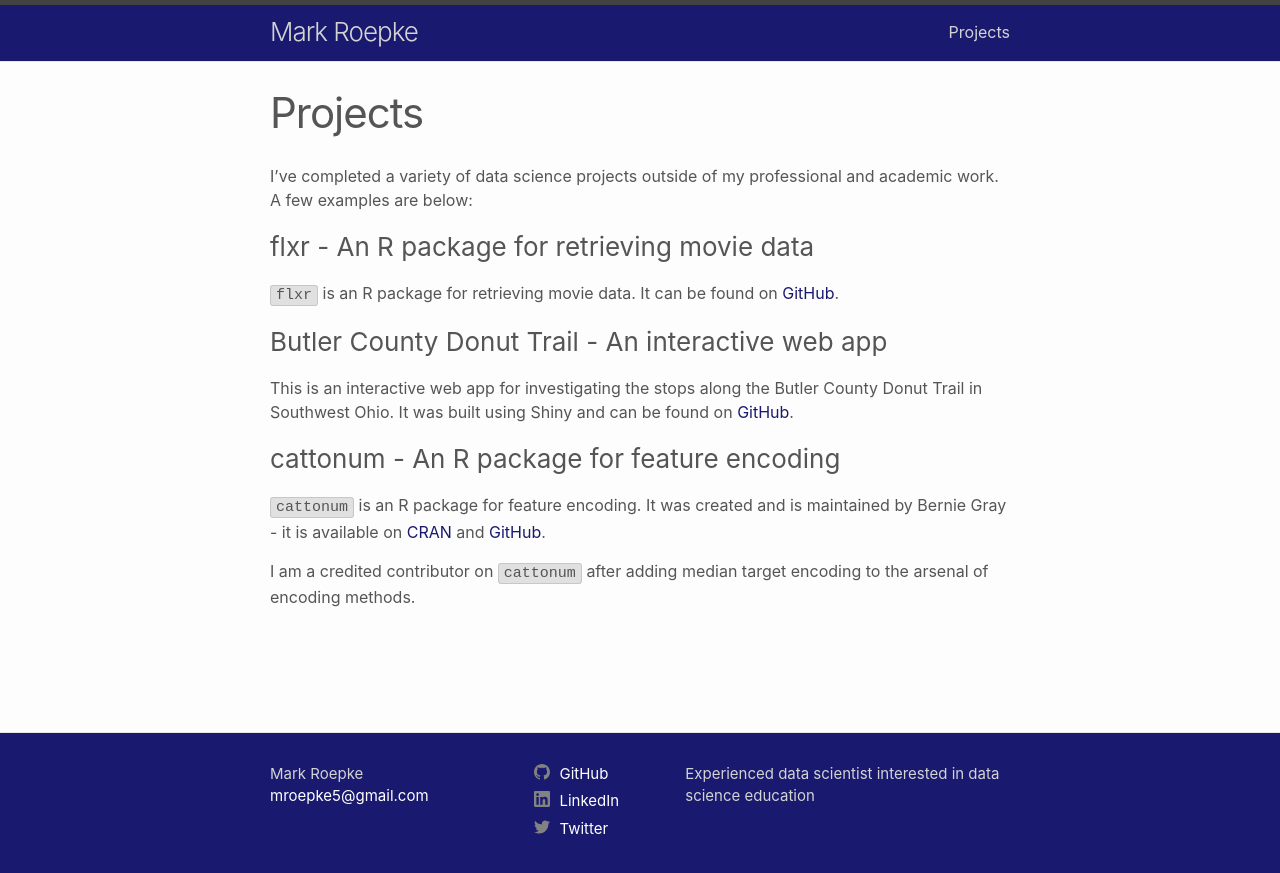
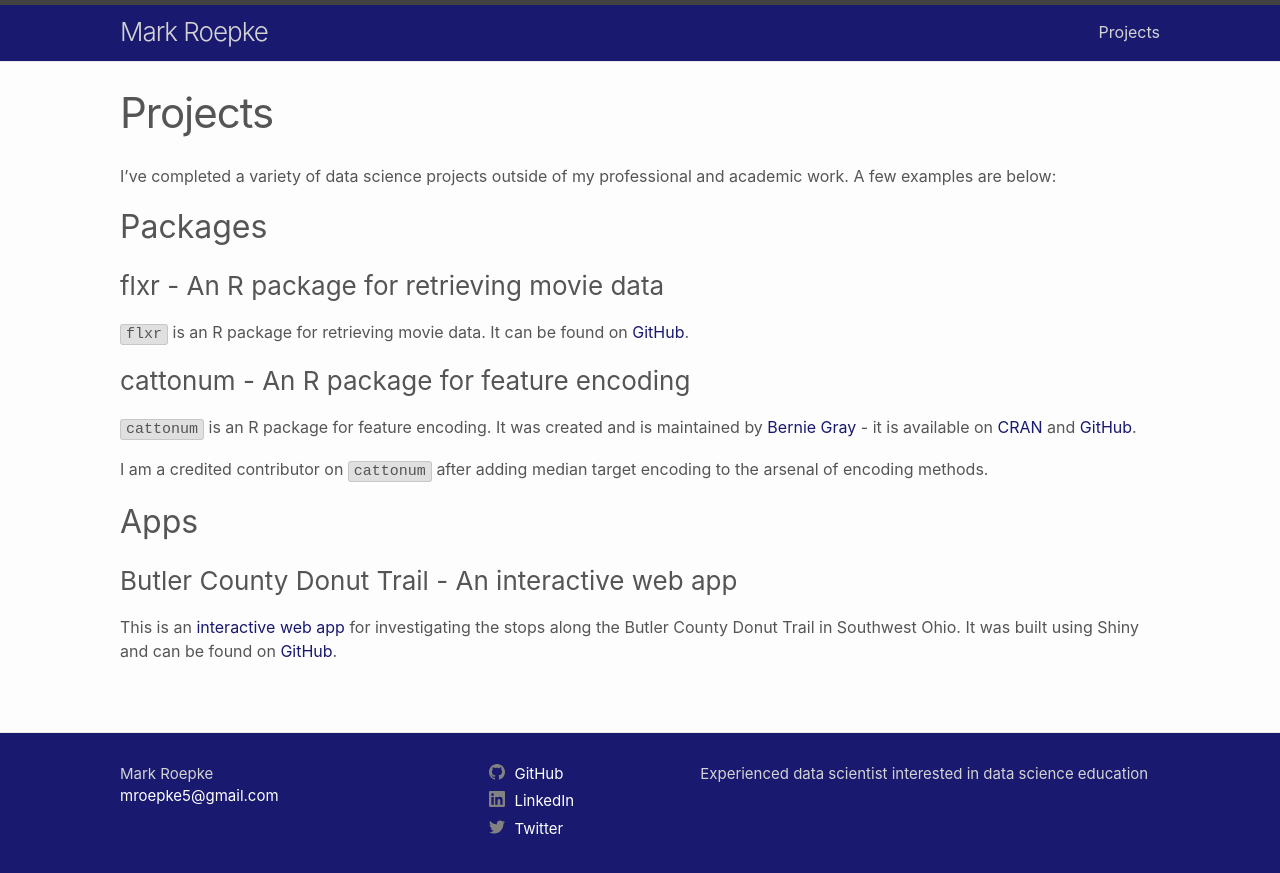
Before and after one commit to markroepke/my-site, a Jekyll site: the page built from projects.md, in a window 1280 px wide. Shown: the top 873 px of the page. Built offline with Jekyll 4.4.1, drawn with Linux system fonts in a browser that asks for light colours.

Commit message:
Page width, projects, and social changes

```diff
--- a/_includes/social.html
+++ b/_includes/social.html
@@ -2,12 +2,12 @@
   {%- if site.dribbble_username -%}<li><a href="https://dribbble.com/{{ site.dribbble_username| cgi_escape | escape }}"><svg class="svg-icon"><use xlink:href="{{ '/assets/minima-social-icons.svg#dribbble' | relative_url }}"></use></svg> <span class="username">{{ site.dribbble_username| escape }}</span></a></li>{%- endif -%}
   {%- if site.facebook_username -%}<li><a href="https://www.facebook.com/{{ site.facebook_username| cgi_escape | escape }}"><svg class="svg-icon"><use xlink:href="{{ '/assets/minima-social-icons.svg#facebook' | relative_url }}"></use></svg> <span class="username">{{ site.facebook_username| escape }}</span></a></li>{%- endif -%}
   {%- if site.flickr_username -%}<li><a href="https://www.flickr.com/photos/{{ site.flickr_username| cgi_escape | escape }}"><svg class="svg-icon"><use xlink:href="{{ '/assets/minima-social-icons.svg#flickr' | relative_url }}"></use></svg> <span class="username">{{ site.flickr_username| escape }}</span></a></li>{%- endif -%}
-  {%- if site.github_username -%}<li><a href="https://github.com/{{ site.github_username| cgi_escape | escape }}"><svg class="svg-icon"><use xlink:href="{{ '/assets/minima-social-icons.svg#github' | relative_url }}"></use></svg> <span class="username">{{ "GitHub"| escape }}</span></a></li>{%- endif -%}
+  {%- if site.github_username -%}<li><a target="_blank" href="https://github.com/{{ site.github_username| cgi_escape | escape }}"><svg class="svg-icon"><use xlink:href="{{ '/assets/minima-social-icons.svg#github' | relative_url }}"></use></svg> <span class="username">{{ "GitHub"| escape }}</span></a></li>{%- endif -%}
   {%- if site.instagram_username -%}<li><a href="https://instagram.com/{{ site.instagram_username| cgi_escape | escape }}"><svg class="svg-icon"><use xlink:href="{{ '/assets/minima-social-icons.svg#instagram' | relative_url }}"></use></svg> <span class="username">{{ site.instagram_username| escape }}</span></a></li>{%- endif -%}
-  {%- if site.linkedin_username -%}<li><a href="https://www.linkedin.com/in/{{ site.linkedin_username| cgi_escape | escape }}"><svg class="svg-icon"><use xlink:href="{{ '/assets/minima-social-icons.svg#linkedin' | relative_url }}"></use></svg> <span class="username">{{ "LinkedIn"| escape }}</span></a></li>{%- endif -%}
+  {%- if site.linkedin_username -%}<li><a target="_blank" href="https://www.linkedin.com/in/{{ site.linkedin_username| cgi_escape | escape }}"><svg class="svg-icon"><use xlink:href="{{ '/assets/minima-social-icons.svg#linkedin' | relative_url }}"></use></svg> <span class="username">{{ "LinkedIn"| escape }}</span></a></li>{%- endif -%}
   {%- if site.pinterest_username -%}<li><a href="https://www.pinterest.com/{{ site.pinterest_username| cgi_escape | escape }}"><svg class="svg-icon"><use xlink:href="{{ '/assets/minima-social-icons.svg#pinterest' | relative_url }}"></use></svg> <span class="username">{{ site.pinterest_username| escape }}</span></a></li>{%- endif -%}
   {%- for mst in site.mastodon -%}{%- if mst.username and mst.instance -%}<li><a href="https://{{ mst.instance| cgi_escape | escape}}/@{{mst.username}}"><svg class="svg-icon"><use xlink:href="{{ '/assets/minima-social-icons.svg#mastodon' | relative_url }}"></use></svg> <span class="username">{{ mst.username|escape }}</span></a></li>{%- endif -%}{%- endfor -%}
-  {%- if site.twitter_username -%}<li><a href="https://www.twitter.com/{{ site.twitter_username| cgi_escape | escape }}"><svg class="svg-icon"><use xlink:href="{{ '/assets/minima-social-icons.svg#twitter' | relative_url }}"></use></svg> <span class="username">{{ "Twitter"| escape }}</span></a></li>{%- endif -%}
+  {%- if site.twitter_username -%}<li><a target="_blank" href="https://www.twitter.com/{{ site.twitter_username| cgi_escape | escape }}"><svg class="svg-icon"><use xlink:href="{{ '/assets/minima-social-icons.svg#twitter' | relative_url }}"></use></svg> <span class="username">{{ "Twitter"| escape }}</span></a></li>{%- endif -%}
   {%- if site.youtube_username -%}<li><a href="https://youtube.com/{{ site.youtube_username| cgi_escape | escape }}"><svg class="svg-icon"><use xlink:href="{{ '/assets/minima-social-icons.svg#youtube' | relative_url }}"></use></svg> <span class="username">{{ site.youtube_username| escape }}</span></a></li>{%- endif -%}
   {%- if site.googleplus_username -%}<li><a href="https://plus.google.com/{{ site.googleplus_username| escape }}"><svg class="svg-icon"><use xlink:href="{{ '/assets/minima-social-icons.svg#googleplus' | relative_url }}"></use></svg> <span class="username">{{ site.googleplus_username| escape }}</span></a></li>{%- endif -%}
   {%- if site.rss -%}<li><a href="{{ 'feed.xml' | relative_url }}"><svg class="svg-icon"><use xlink:href="{{ '/assets/minima-social-icons.svg#rss' | relative_url }}"></use></svg> <span>{{ site.rss | escape }}</span></a></li>{%- endif -%}
--- a/_sass/minima.scss
+++ b/_sass/minima.scss
@@ -21,10 +21,10 @@ $grey-color-dark:  darken($grey-color, 25%) !default;
 $table-text-align: left !default;
 
 // Width of the content area
-$content-width:    800px !default;
+$content-width:    1100px !default;
 
 $on-palm:          600px !default;
-$on-laptop:        800px !default;
+$on-laptop:        1100px !default;
 
 // Use media queries like this:
 // @include media-query($on-palm) {
--- a/projects.md
+++ b/projects.md
@@ -5,16 +5,20 @@ permalink: /projects/
 ---
 I've completed a variety of data science projects outside of my professional and academic work. A few examples are below:
 
+## Packages
+
 ### flxr - An R package for retrieving movie data
 
-`flxr` is an R package for retrieving movie data. It can be found on <a href="http://www.github.com/markroepke/flxr" class="class2">GitHub</a>.
+`flxr` is an R package for retrieving movie data. It can be found on <a href="http://www.github.com/markroepke/flxr" target="_blank" class="class2">GitHub</a>.
+
+### cattonum - An R package for feature encoding
+
+`cattonum` is an R package for feature encoding. It was created and is maintained by <a href="https://bfgray3.github.io/" target="_blank" class="class2">Bernie Gray</a> - it is available on <a href="https://cran.r-project.org/web/packages/cattonum/index.html" target="_blank" class="class2">CRAN</a> and <a href="http://www.github.com/bfgray3/cattonum" target="_blank" class="class2">GitHub</a>.
+
+I am a credited contributor on `cattonum` after adding median target encoding to the arsenal of encoding methods.
+
+## Apps
 
 ### Butler County Donut Trail - An interactive web app
 
-This is an interactive web app for investigating the stops along the Butler County Donut Trail in Southwest Ohio. It was built using Shiny and can be found on <a href="http://www.github.com/markroepke/donut_trail_app" class="class2">GitHub</a>.
-
-### cattonum - An R package for feature encoding
-
-`cattonum` is an R package for feature encoding. It was created and is maintained by Bernie Gray - it is available on <a href="https://cran.r-project.org/web/packages/cattonum/index.html" class="class2">CRAN</a> and <a href="http://www.github.com/bfgray3/cattonum" class="class2">GitHub</a>.
-
-I am a credited contributor on `cattonum` after adding median target encoding to the arsenal of encoding methods.
+This is an <a href="https://markroepke.shinyapps.io/butler_county_donut_trail/" target="_blank" class="class2">interactive web app</a> for investigating the stops along the Butler County Donut Trail in Southwest Ohio. It was built using Shiny and can be found on <a href="http://www.github.com/markroepke/donut_trail_app" target="_blank" class="class2">GitHub</a>.
```
